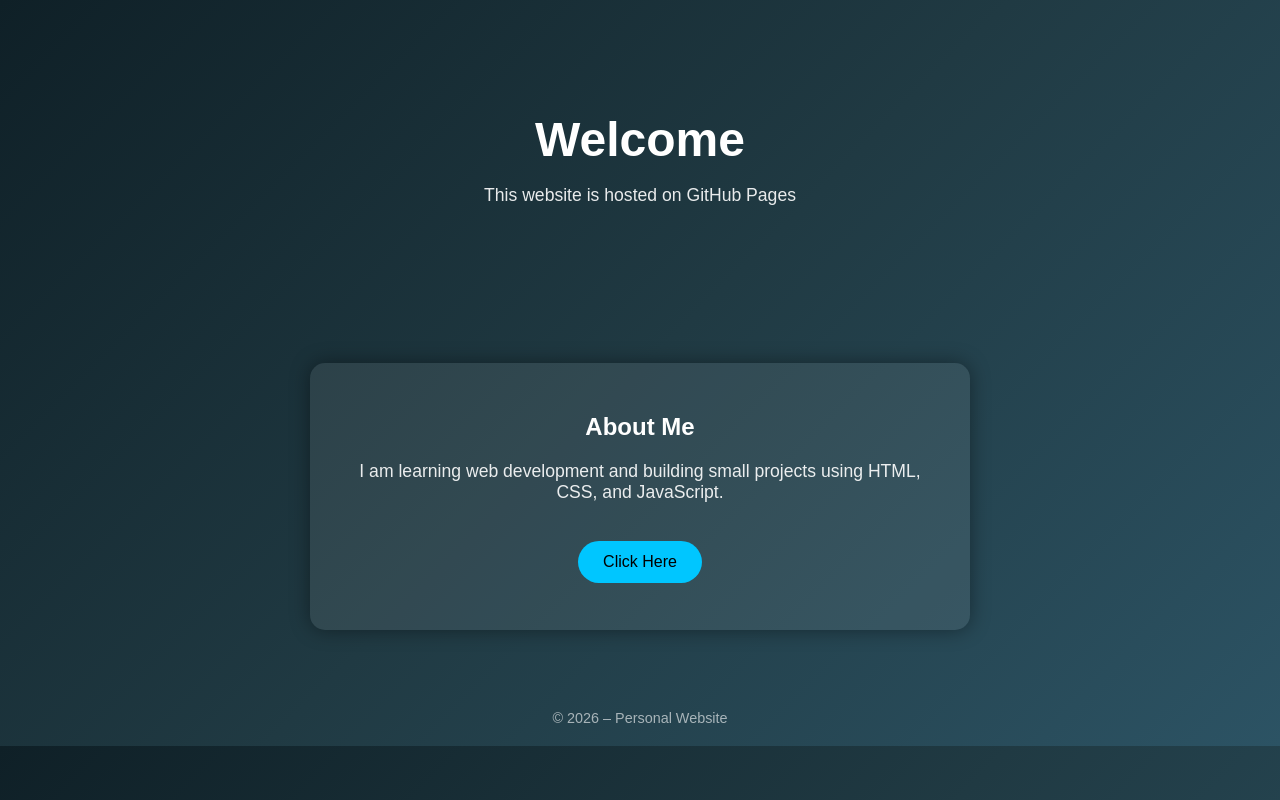
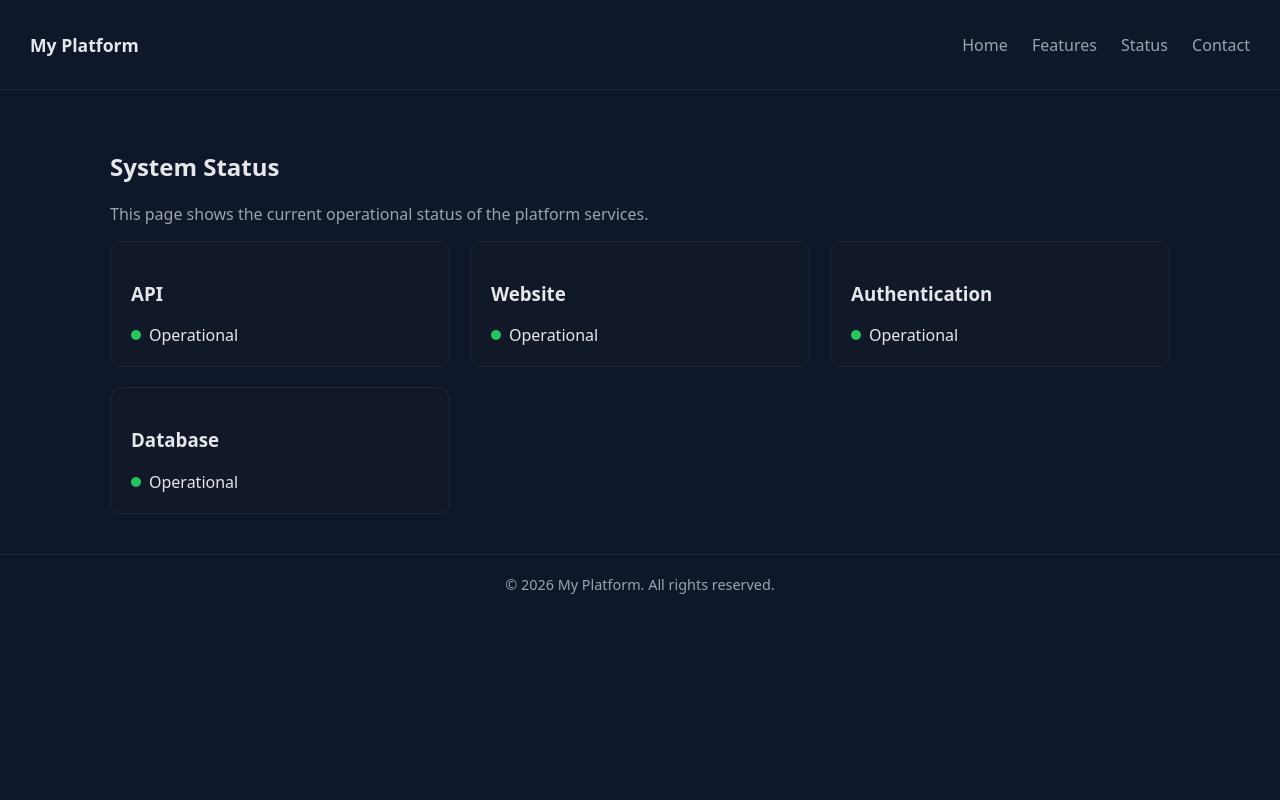
Before and after one commit to bdam02/tonpseudo.github.io, a plain HTML site: page index.html in a window 1280 px wide. Drawn offline with Linux system fonts and the light colour scheme.

Commit message:
Update index.html

```diff
--- a/index.html
+++ b/index.html
@@ -2,99 +2,161 @@
 <html lang="en">
 <head>
 <meta charset="UTF-8">
-  <title>Personal Website</title>
+<title>System Status</title>
 <meta name="viewport" content="width=device-width, initial-scale=1.0">
 
-  <!-- Main styles -->
 <style>
+:root {
+  --bg: #0f172a;
+  --card: #111827;
+  --text: #e5e7eb;
+  --muted: #9ca3af;
+  --accent: #3b82f6;
+}
+
+* {
+  box-sizing: border-box;
+  font-family: system-ui, -apple-system, BlinkMacSystemFont, sans-serif;
+}
+
 body {
   margin: 0;
-      font-family: Arial, Helvetica, sans-serif;
-      background: linear-gradient(135deg, #0f2027, #203a43, #2c5364);
-      color: #ffffff;
-      text-align: center;
+  background: var(--bg);
+  color: var(--text);
 }
 
-    header {
-      padding: 80px 20px;
+/* Navbar */
+nav {
+  display: flex;
+  justify-content: space-between;
+  align-items: center;
+  padding: 18px 30px;
+  border-bottom: 1px solid #1f2933;
 }
 
-    h1 {
-      font-size: 3em;
-      margin-bottom: 10px;
+nav h1 {
+  font-size: 1.1rem;
 }
 
-    p {
-      font-size: 1.1em;
-      opacity: 0.9;
+nav a {
+  color: var(--muted);
+  margin-left: 20px;
+  text-decoration: none;
 }
 
-    section {
-      padding: 60px 20px;
+nav a:hover {
+  color: var(--text);
+}
+
+/* Layout */
+.container {
+  max-width: 1100px;
+  margin: auto;
+  padding: 40px 20px;
+}
+
+/* Cards */
+.grid {
+  display: grid;
+  grid-template-columns: repeat(auto-fit, minmax(260px, 1fr));
+  gap: 20px;
 }
 
 .card {
-      max-width: 600px;
-      margin: auto;
-      background: rgba(255, 255, 255, 0.08);
-      padding: 30px;
-      border-radius: 15px;
-      box-shadow: 0 0 20px rgba(0, 0, 0, 0.4);
+  background: var(--card);
+  border: 1px solid #1f2933;
+  border-radius: 12px;
+  padding: 20px;
 }
 
-    button {
-      margin-top: 20px;
-      padding: 12px 25px;
-      font-size: 1em;
-      border: none;
-      border-radius: 25px;
-      cursor: pointer;
-      background: #00c6ff;
-      color: #000;
+.status {
+  display: flex;
+  align-items: center;
+  gap: 8px;
 }
 
-    button:hover {
-      background: #00a6d6;
+.dot {
+  width: 10px;
+  height: 10px;
+  border-radius: 50%;
+  background: #22c55e;
 }
 
+/* Footer */
 footer {
+  border-top: 1px solid #1f2933;
   padding: 20px;
+  text-align: center;
+  color: var(--muted);
   font-size: 0.9em;
-      opacity: 0.6;
 }
 </style>
 </head>
 
 <body>
 
-  <header>
-    <h1>Welcome</h1>
-    <p>This website is hosted on GitHub Pages</p>
-  </header>
+<nav>
+  <h1>My Platform</h1>
+  <div>
+    <a href="#">Home</a>
+    <a href="#">Features</a>
+    <a href="#">Status</a>
+    <a href="#">Contact</a>
+  </div>
+</nav>
 
-  <section>
-    <div class="card">
-      <h2>About Me</h2>
-      <p>
-        I am learning web development and building small projects using HTML, CSS, and JavaScript.
+<div class="container">
+
+  <h2>System Status</h2>
+  <p style="color: var(--muted); max-width: 600px;">
+    This page shows the current operational status of the platform services.
   </p>
 
-      <button onclick="showMessage()">Click Here</button>
-      <p id="message"></p>
+  <div class="grid">
+
+    <div class="card">
+      <h3>API</h3>
+      <div class="status">
+        <div class="dot"></div>
+        <span>Operational</span>
       </div>
-  </section>
+    </div>
+
+    <div class="card">
+      <h3>Website</h3>
+      <div class="status">
+        <div class="dot"></div>
+        <span>Operational</span>
+      </div>
+    </div>
+
+    <div class="card">
+      <h3>Authentication</h3>
+      <div class="status">
+        <div class="dot"></div>
+        <span>Operational</span>
+      </div>
+    </div>
+
+    <div class="card">
+      <h3>Database</h3>
+      <div class="status">
+        <div class="dot"></div>
+        <span>Operational</span>
+      </div>
+    </div>
+
+  </div>
+
+</div>
 
 <footer>
-    © 2026 – Personal Website
+  © 2026 My Platform. All rights reserved.
 </footer>
-
-  <!-- JavaScript logic -->
-  <script>
-    function showMessage() {
-      const messageElement = document.getElementById("message");
-      messageElement.textContent = "Thank you for visiting this website!";
-    }
-  </script>
 
 </body>
 </html>
+
+
+</body>
+</html>
```
Lines whose indentation alone changed are shown as unchanged.
